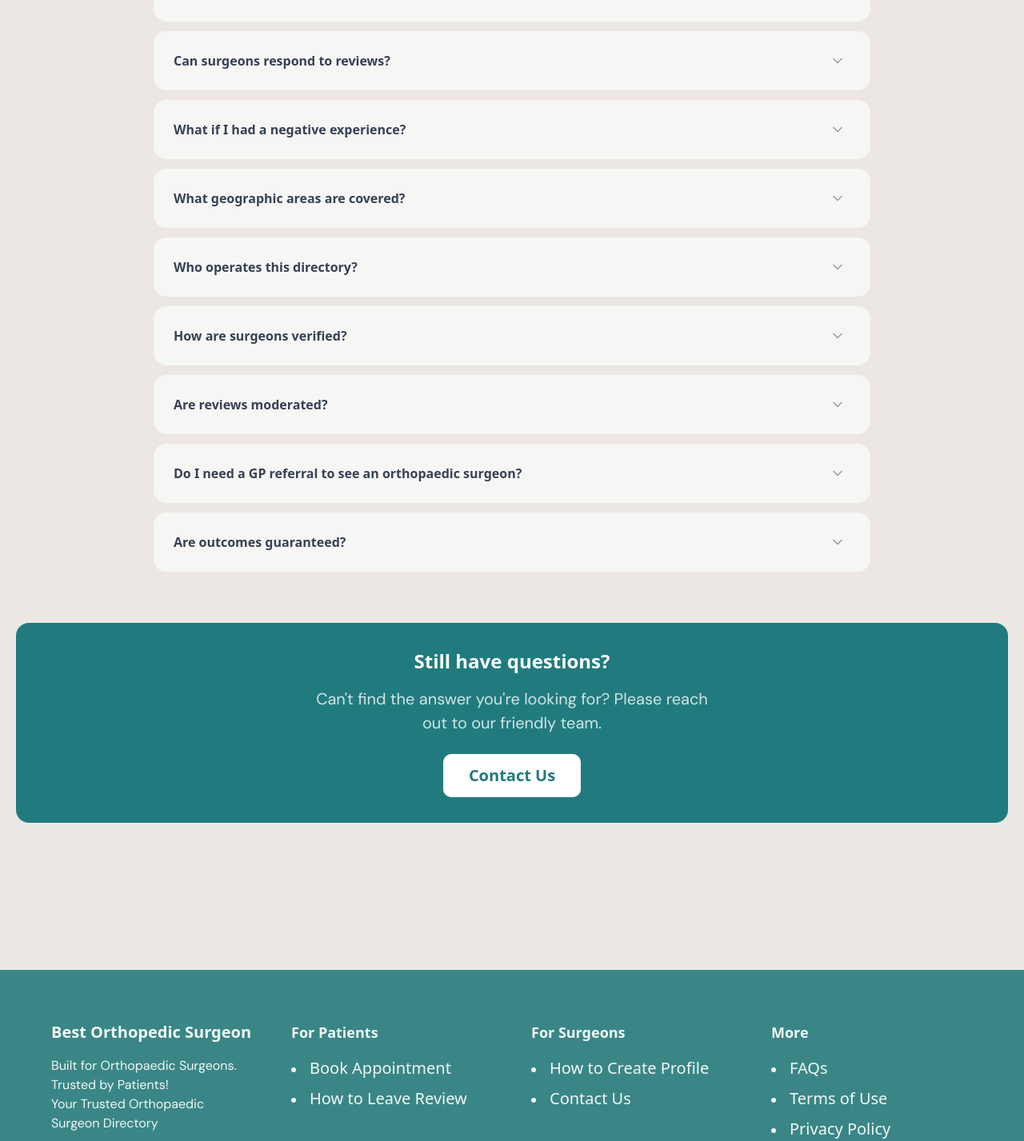
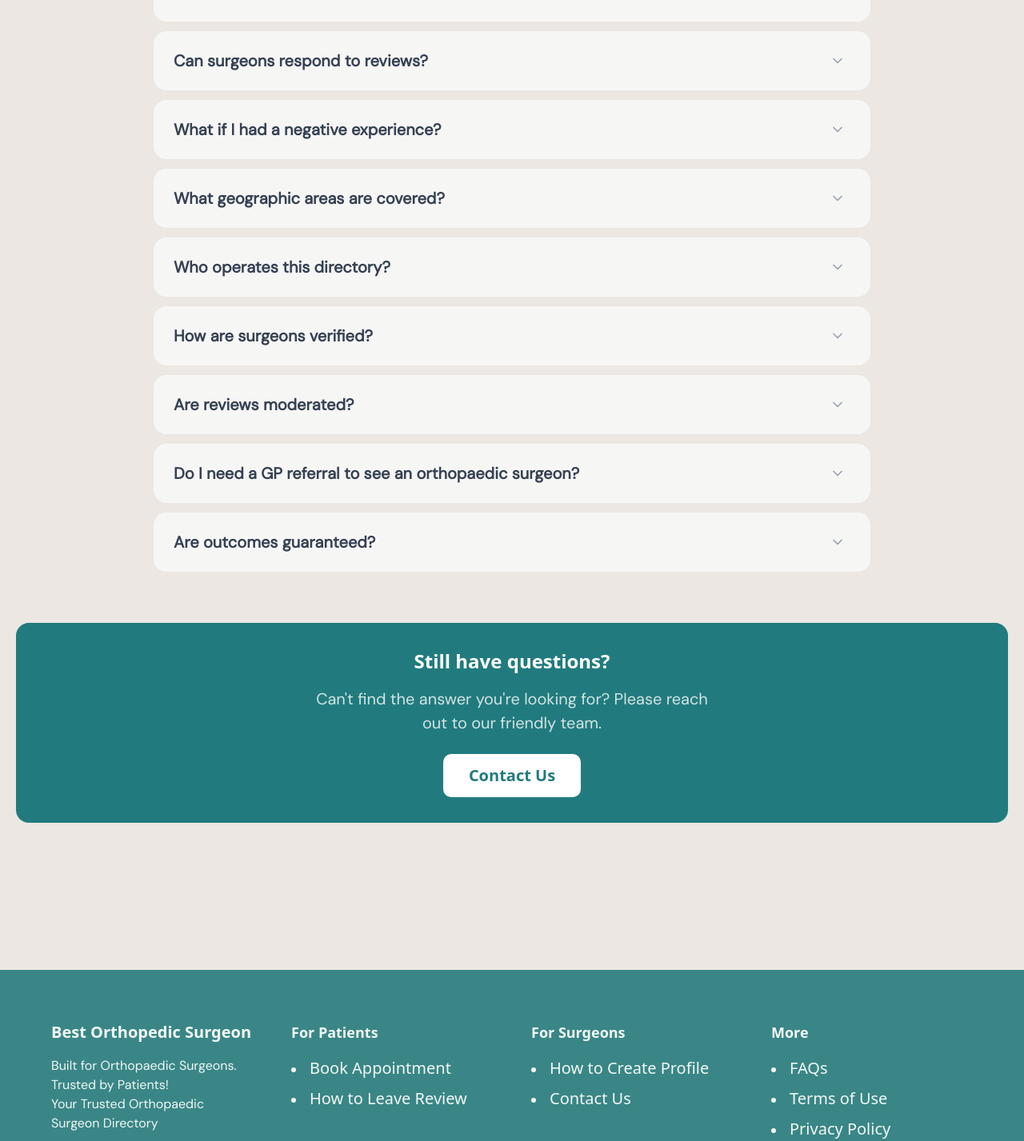
Before and after one commit to bestorthopaedicsurgeon/bos-next, a Next.js app: page /faq in a window 1280 px wide. Shown: the part 1863-3290 px from the top of the page at 80% size. Built offline with nearby package versions, Linux system fonts and the light colour scheme; no server answers.

Commit message:
refactor: Improve FAQ and footer styling, center align CTA card title

```diff
--- a/src/app/faq/page.js
+++ b/src/app/faq/page.js
@@ -139,11 +139,11 @@ const AccordionItem = ({ faq, isOpen, onToggle }) => {
     >
       <button
         onClick={onToggle}
-        className="w-full px-6 py-5 flex items-center justify-between text-left transition-colors"
+        className="w-full px-6 py-5 flex items-center justify-between text-left transition-colors cursor-pointer"
       >
-        <span className={`font-semibold pr-4 transition-colors duration-200 ${isOpen ? "text-gray-900" : "text-gray-700"}`}>
+        <p className={`font-semibold pr-4 transition-colors duration-200 ${isOpen ? "text-gray-900" : "text-gray-700"}`}>
           {faq.question}
-        </span>
+        </p>
         <div className={`
           flex-shrink-0 w-8 h-8 rounded-full flex items-center justify-center transition-all duration-300
           ${isOpen ? "bg-gray-100" : "bg-transparent"}
--- a/src/components/Footer/Footer.js
+++ b/src/components/Footer/Footer.js
@@ -14,9 +14,10 @@ const Footer = () => {
         {/* Brand/About */}
         <div>
           <h2 className="text-xl font-semibold mb-4">Best Orthopedic Surgeon</h2>
-          <p className="mb-6 text-base text-[#F1F8F6]">
+          <p className="mb-2 text-base text-[#F1F8F6] ">
           Built for Orthopaedic Surgeons. Trusted by Patients!  <br />Your Trusted Orthopaedic Surgeon Directory
           </p>
+          <p className="mb-6 text-base text-[#F1F8F6] font-bold">info@bestorthopaedicsurgeon.com.au</p>
 
           <div className="flex gap-4 mt-4">
             {socialIcons.map((icon) => (
--- a/src/components/hero/CTA/CtaCard.js
+++ b/src/components/hero/CTA/CtaCard.js
@@ -13,7 +13,7 @@ export const CtaCard = ({ icon, title, description, button }) => {
         height={64}
         className="mb-8"
       />
-      <h2 className="font-dm-sans mb-2 text-[20px]">{title}</h2>
+      <h2 className="font-dm-sans mb-2 text-[20px] text-center">{title}</h2>
       <p className="text-center text-[16px]">{description}</p>
 
       <Button
--- a/src/components/hero/FAQ/FAQSection.js
+++ b/src/components/hero/FAQ/FAQSection.js
@@ -31,7 +31,7 @@ export const FAQSection = () => {
       </div>
 
       {/* FAQ Accordion - Cervana Style */}
-      <div className="max-w-4xl mx-auto space-y-3">
+      <div className="max-w-4xl mx-auto space-y-3 ">
         {featuredFaqs.map((faq) => {
           const isOpen = openItems.includes(faq.id);
           return (
@@ -47,11 +47,11 @@ export const FAQSection = () => {
             >
               <button
                 onClick={() => toggleItem(faq.id)}
-                className="w-full px-6 py-5 flex items-center justify-between text-left transition-colors"
+                className="w-full px-6 py-5 flex items-center justify-between text-left transition-colors cursor-pointer"
               >
-                <span className={`font-semibold pr-4 transition-colors duration-200 ${isOpen ? "text-gray-900" : "text-gray-700"}`}>
+                <p className={`font-semibold pr-4 transition-colors leading-relaxed duration-200 ${isOpen ? "text-gray-900" : "text-gray-700"}`}>
                   {faq.question}
-                </span>
+                </p>
                 <div className={`
                   flex-shrink-0 w-8 h-8 rounded-full flex items-center justify-center transition-all duration-300
                   ${isOpen ? "bg-gray-100" : "bg-transparent"}
```
